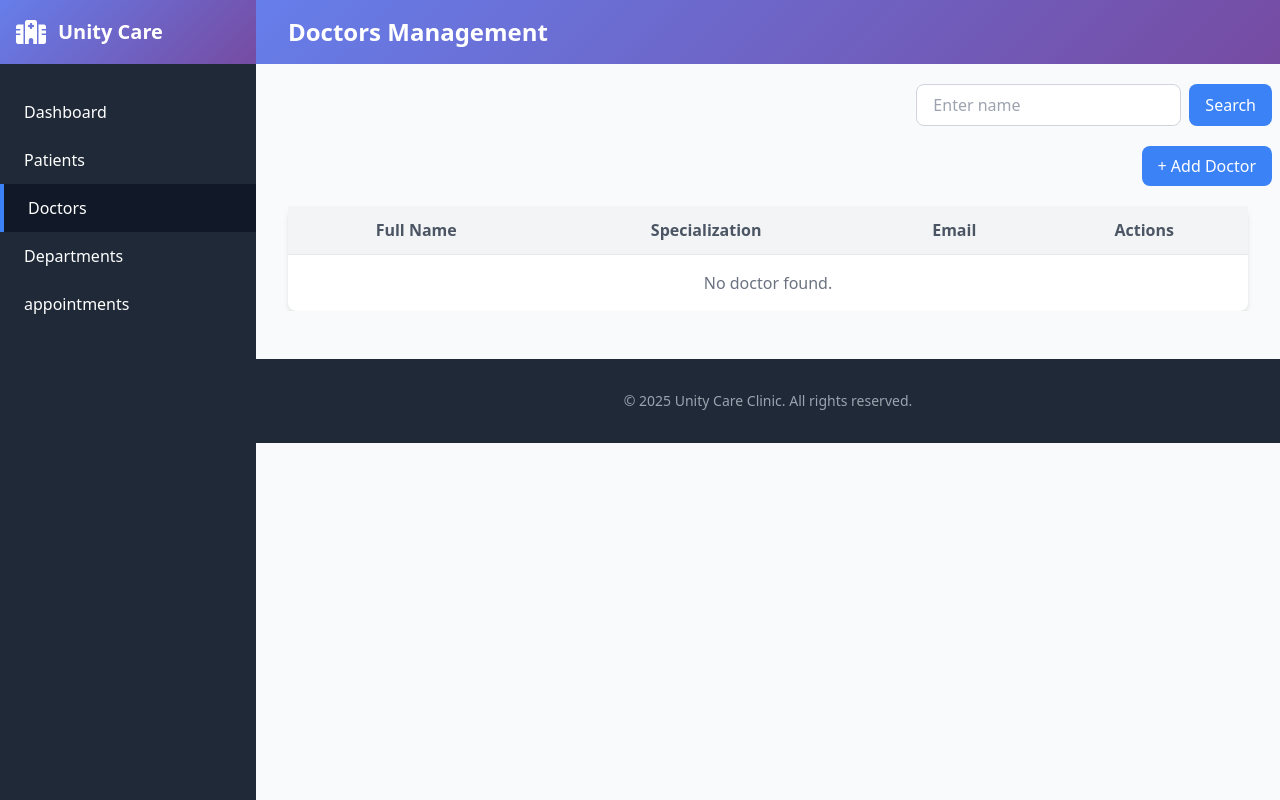
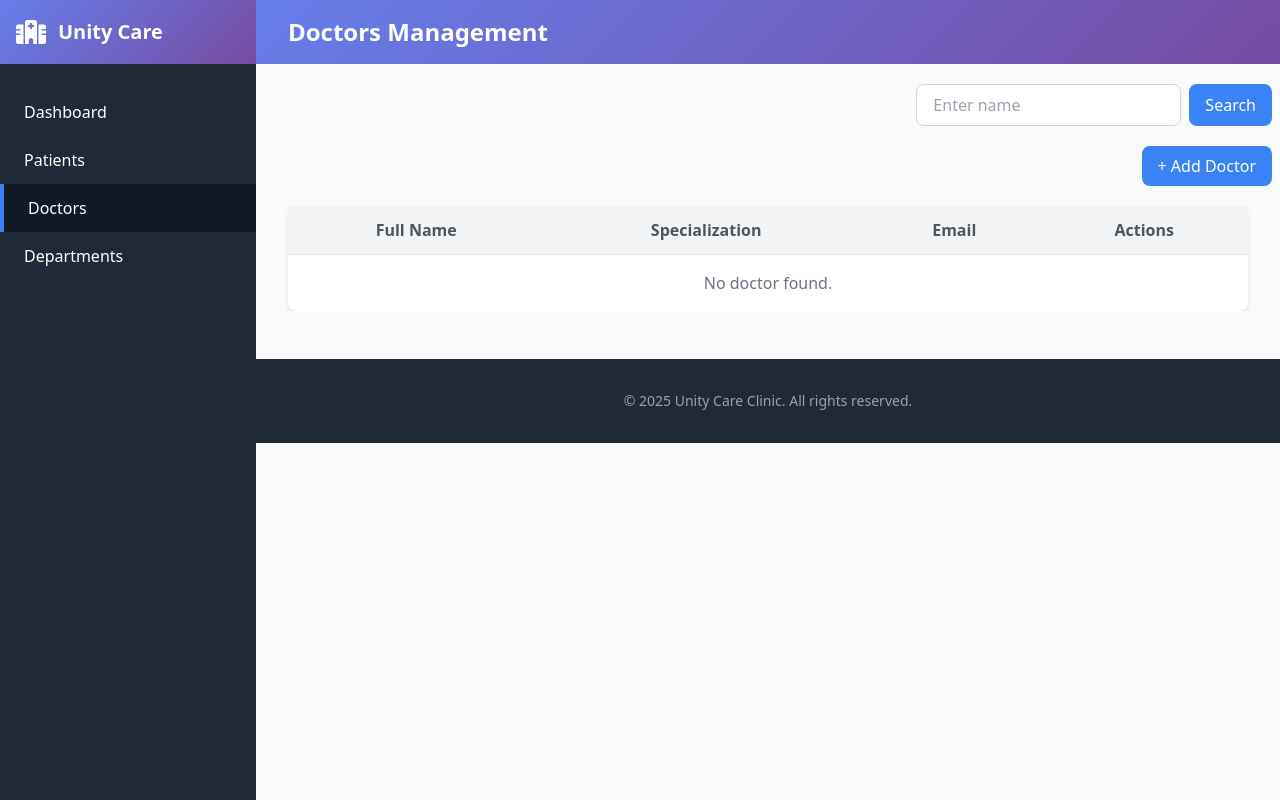
Before and after one commit to ikara-py/Backend-V1, a PHP site: page /views/doctors.php in a window 1280 px wide. Run offline with PHP 8.4, Linux system fonts and the light colour scheme; data that the repository does not hold is empty; some libraries are stand-ins or nearby versions.

Commit message:
feat(HC-17): Remove appointments link from sidebar navigation

```diff
--- a/views/doctors.php
+++ b/views/doctors.php
@@ -179,9 +179,6 @@ if(isset($_POST['addPatient'])){
             <a href="#" class="flex items-center px-6 py-3 hover:bg-gray-700 transition">
                 <span>Departments</span>
             </a>
-            <a href="#" class="flex items-center px-6 py-3 hover:bg-gray-700 transition">
-                <span>appointments</span>
-            </a>
         </nav>
     </aside>
 
```
